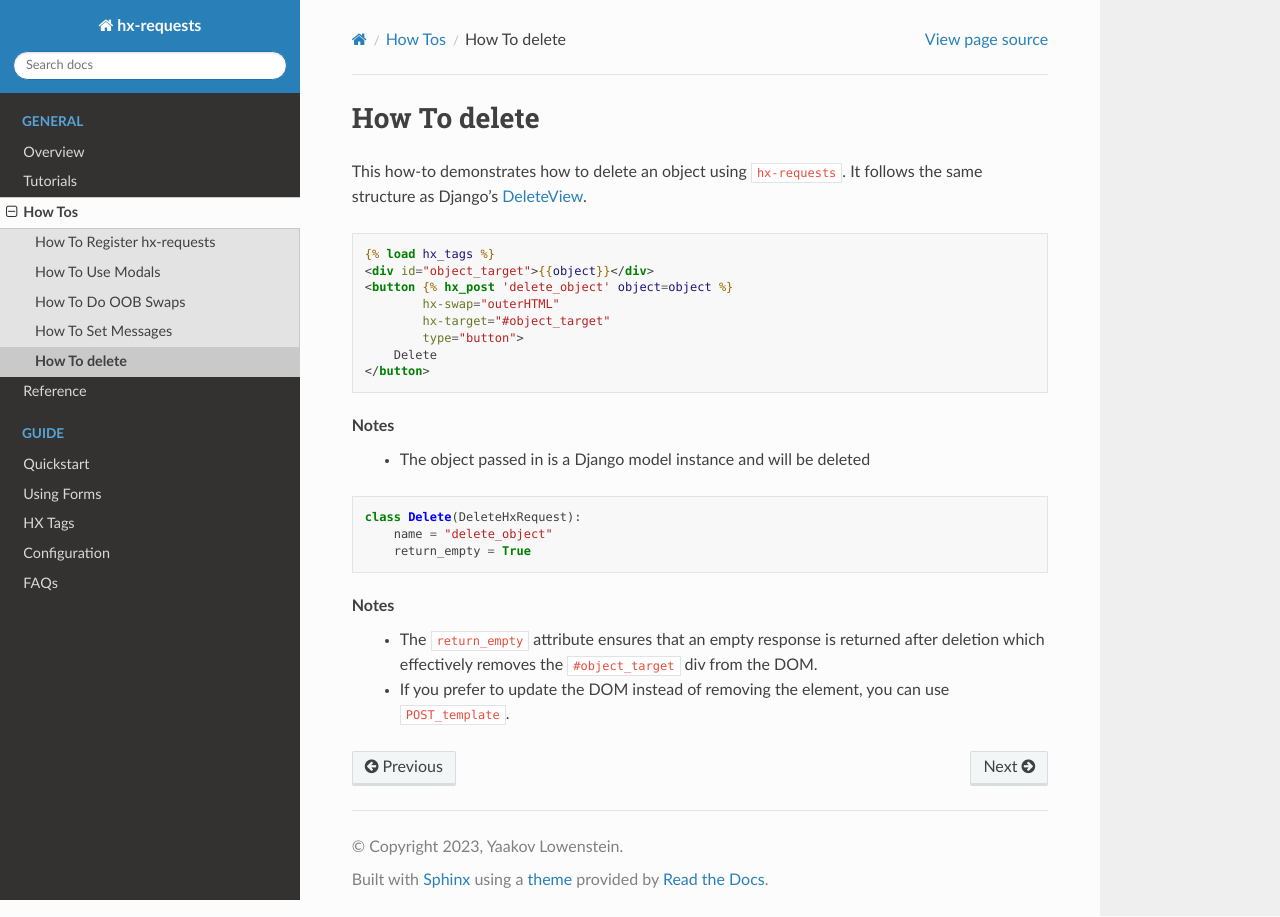
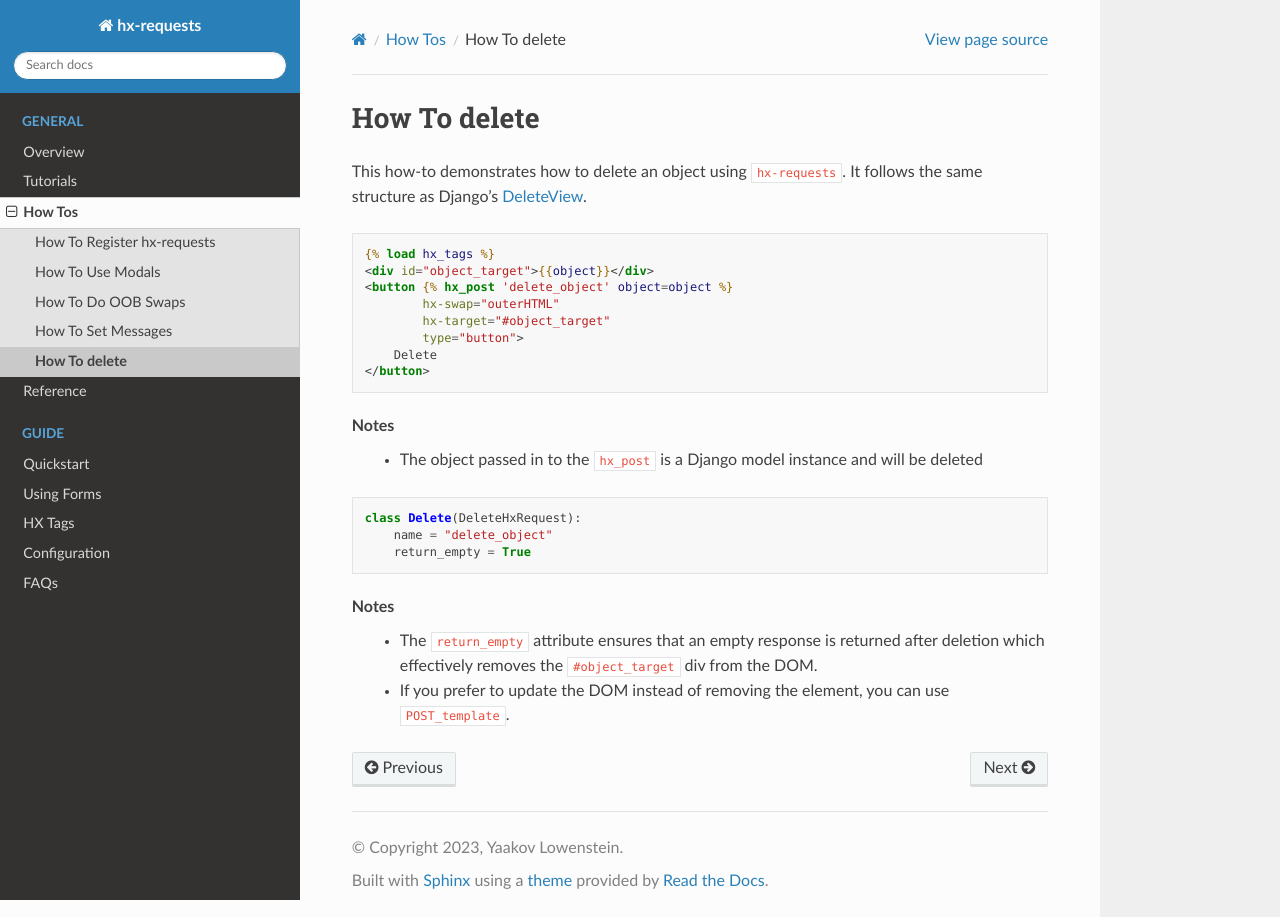
Before and after one commit to yaakovLowenstein/hx-requests, a Sphinx documentation site: the page built from docs/how_tos/delete.rst, in a window 1280 px wide. Built offline with Sphinx 7.4.7 and the Read the Docs theme 3.1.0, drawn with Linux system fonts in a browser that asks for light colours; pages that are not in the unit, such as notebooks, are missing from menus.

Commit message:
docs: Update

```diff
--- a/docs/how_tos/delete.rst
+++ b/docs/how_tos/delete.rst
@@ -17,7 +17,7 @@ Django's `DeleteView <https://docs.djangoproject.com/en/5.0/ref/class-based-view
     </button>
 
 Notes
-    - The object passed in is a Django model instance and will be deleted
+    - The object passed in to the :code:`hx_post` is a Django model instance and will be deleted
 
 .. code-block:: python
 
```
